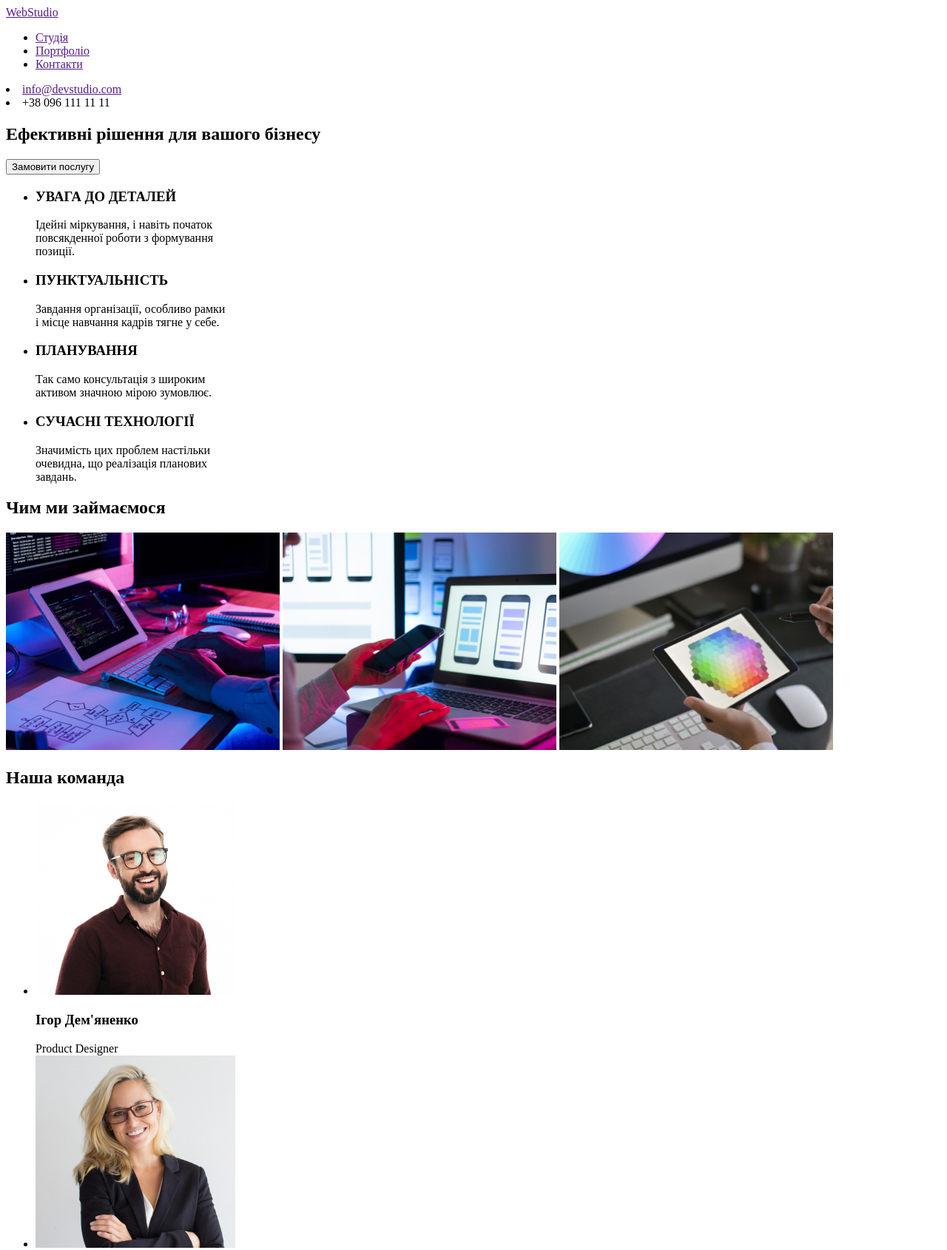
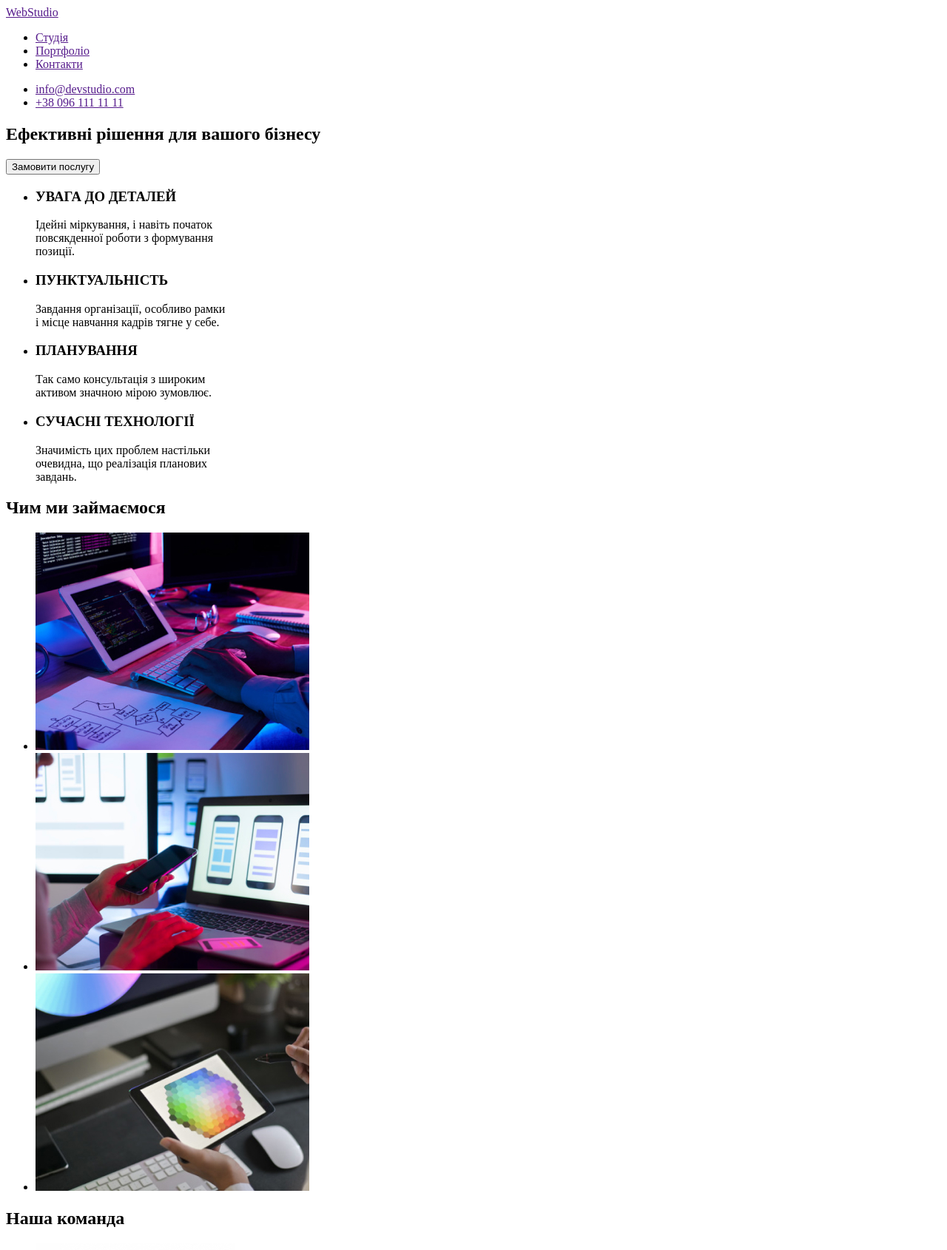
Before and after one commit to galetaia/goit-markup-hw-01, a plain HTML site: page index.html in a window 1280 px wide. Shown: the top 1690 px of the page at 74% size. Drawn offline with Linux system fonts and the light colour scheme.

Commit message:
Add files via upload

```diff
--- a/index.html
+++ b/index.html
@@ -15,9 +15,10 @@
                 <li><a href="">Портфоліо</a></li>
                 <li><a href="">Контакти</a></li>
             </nav>
+            </ul>
+            <ul>
                 <li><a href="">info@devstudio.com</a></li>
-                <li>+38 096 111 11 11</li>
-
+                <li> <a href="">+38 096 111 11 11</a></li>
             </ul>
 
 
@@ -49,21 +50,22 @@
     </section>
         <section>
     <h2>Чим ми займаємося</h2>
-        <img src="./img/tablet.jpg" width="370" alt="Планшет">
-        <img src="./img/laptop.jpg" width="370" alt="Ноутбук">
-        <img src="./img/grafic tablet.jpg" width="370" alt="Графічний планшет">
+    <ul>
+        <li><img src="./img/tablet.jpg" width="370" alt="Планшет"></li>
+        <li><img src="./img/laptop.jpg" width="370" alt="Ноутбук"></li>
+        <li><img src="./img/grafic tablet.jpg" width="370" alt="Графічний планшет"></li>
+    </ul>
     </section>
 
 
     <section class="team__section">
         <h2>Наша команда</h2>
         <ul class="team__list">
-        <li class="team__list-Li">
-        <div><img src="./img/Ihor.jpg" width="270" alt="Ігор">
+        <li class="team__list-catalog">
+        <img src="./img/Ihor.jpg" width="270" alt="Ігор">
         <div class="team__info">
         <h3 class="team__name">Iгор Дем'яненко</h3>
         <span class="team__proffesion">Product Designer</span>
-         </div>
          </div>
         </li>
         <li class="team__list-Li">
@@ -95,11 +97,13 @@
     </main>
     <footer>
         <a href="">WebStudio</a>
+        <address>
         <ul>
         <li> <a href=""> м. Київ, пр-т Лесі Українки, 26</a></li>
         <li><a href=""> info@devstudio.com</a></li>
-        <li><a href=""></a> +38 096 111 11 11</a></li>
+        <li><a href="">+38 096 111 11 11</a></li>
         </ul>
+    </address>
     </footer>
 </body>
 </html>
```
